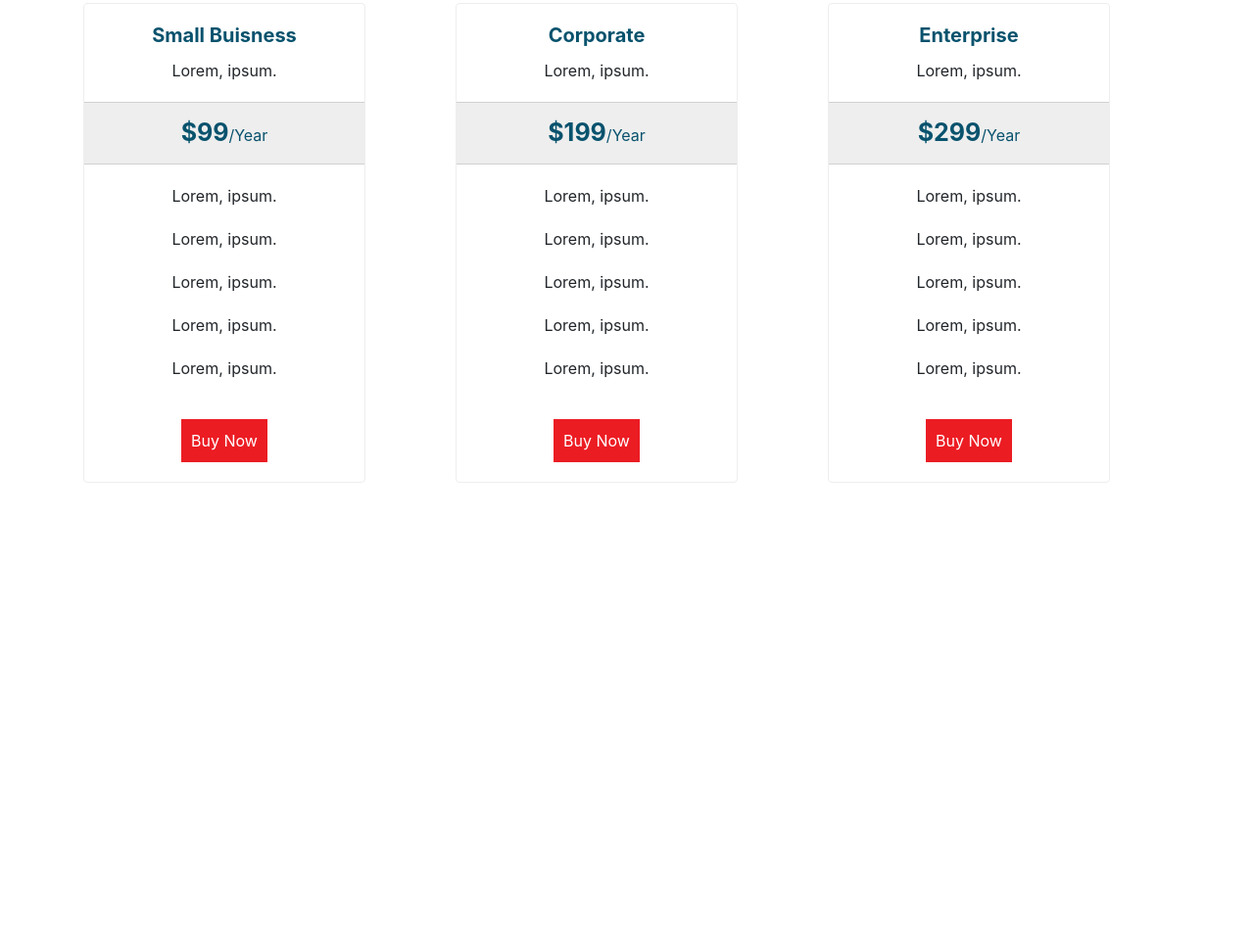
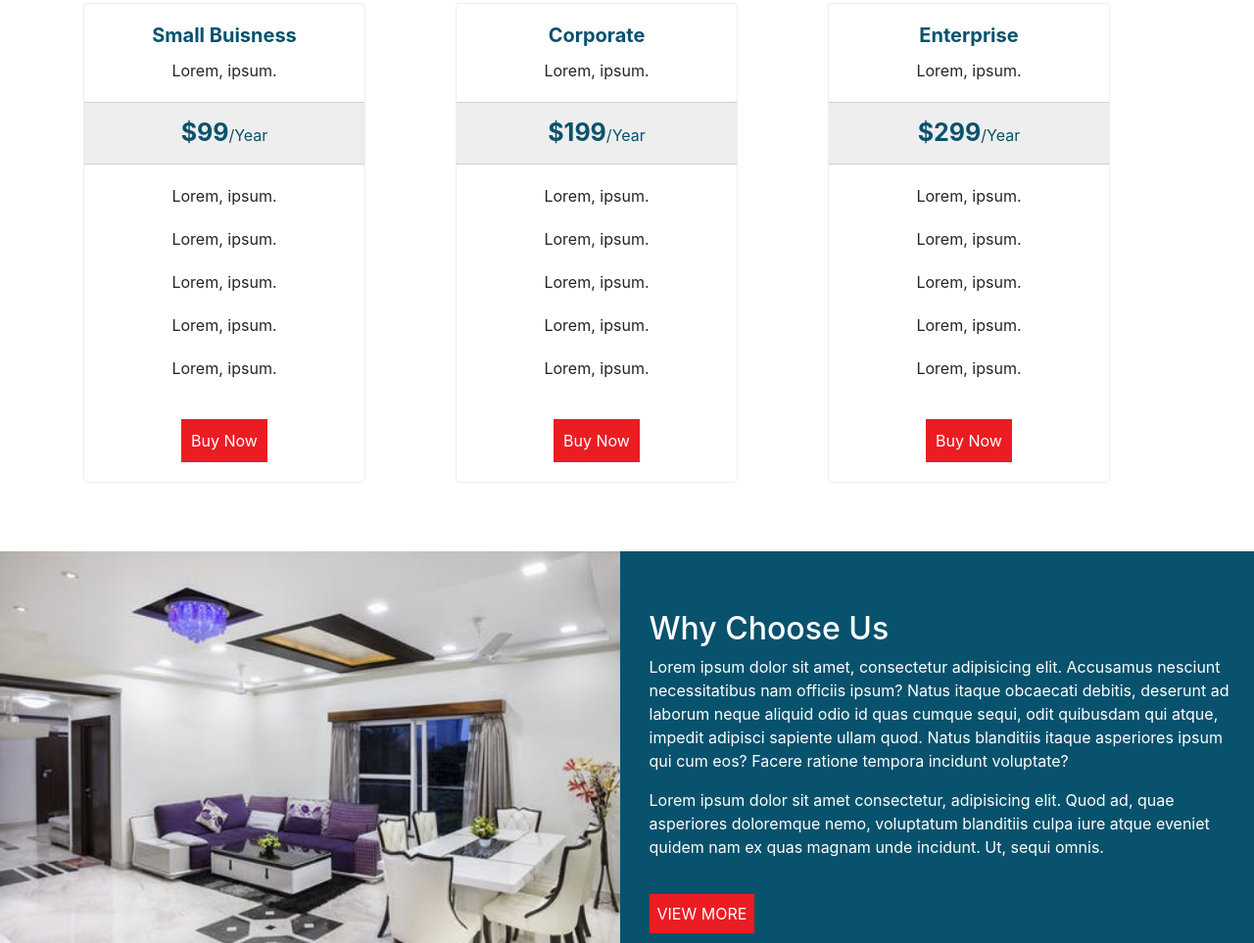
Before and after one commit to mohanadpro/BootstrapProject, a plain HTML site: page index.html in a window 1280 px wide. Shown: the part 4665-5628 px from the top of the page at 98% size. Before the commit the page ends 5228 px from the top, so only its background shows below. Drawn offline with Linux system fonts and the light colour scheme.

Commit message:
apply why choose us section

```diff
--- a/css/main.css
+++ b/css/main.css
@@ -427,3 +427,40 @@ body{
 }
 
 /* end pricing table */
+
+/* start why choose us */
+
+.choose .row{
+    margin: 0;
+    padding: 0;
+    height: 400px;
+}
+/* .choose h2{
+    padding: 20px 0 30px 10px;
+} */
+
+.choose .row .AboutUs{
+    background-color:#08526d;
+    color: white;
+    padding-left: 30px;
+    padding-top: 60px;
+}
+
+.choose .row .imgback{
+    width: 100%;
+    background-image: url('../img/3.jpeg') ;
+    background-repeat: no-repeat;
+    background-size: cover;
+
+}
+.choose a{
+    background-color: #ec1c23;
+    color: white;
+    display: inline-block;
+    margin-top: 20px;
+    padding: 8px;
+    text-transform: uppercase;
+
+}
+
+/* End why choose us */
--- a/index.html
+++ b/index.html
@@ -347,6 +347,27 @@
         </div>
     </div>
 
+    <!-- end pricing table -->
+
+    <!-- start why choose us -->
+    <div class="choose">
+        <div class="row">
+            <div class="col imgback">
+            </div>
+            <div class="col AboutUs">
+                <h2>Why Choose Us</h2>
+                <p class="first">Lorem ipsum dolor sit amet, consectetur adipisicing elit. Accusamus nesciunt necessitatibus nam officiis ipsum? Natus itaque obcaecati debitis, deserunt ad laborum neque aliquid odio id quas cumque sequi, odit quibusdam qui atque, impedit adipisci sapiente ullam quod. Natus blanditiis itaque asperiores ipsum qui cum eos? Facere ratione tempora incidunt voluptate?
+
+                </p>
+                <p class="second">
+                    Lorem ipsum dolor sit amet consectetur, adipisicing elit. Quod ad, quae asperiores doloremque nemo, voluptatum blanditiis culpa iure atque eveniet quidem nam ex quas magnam unde incidunt. Ut, sequi omnis.
+                </p>
+                <a href="">View More</a>
+            </div>
+        </div>
+    </div>
+
+    <!-- end why choose us -->
 
 
     <script src="js/jquery-3.4.1.slim.js"></script>
```
Lines whose indentation alone changed are shown as unchanged.
